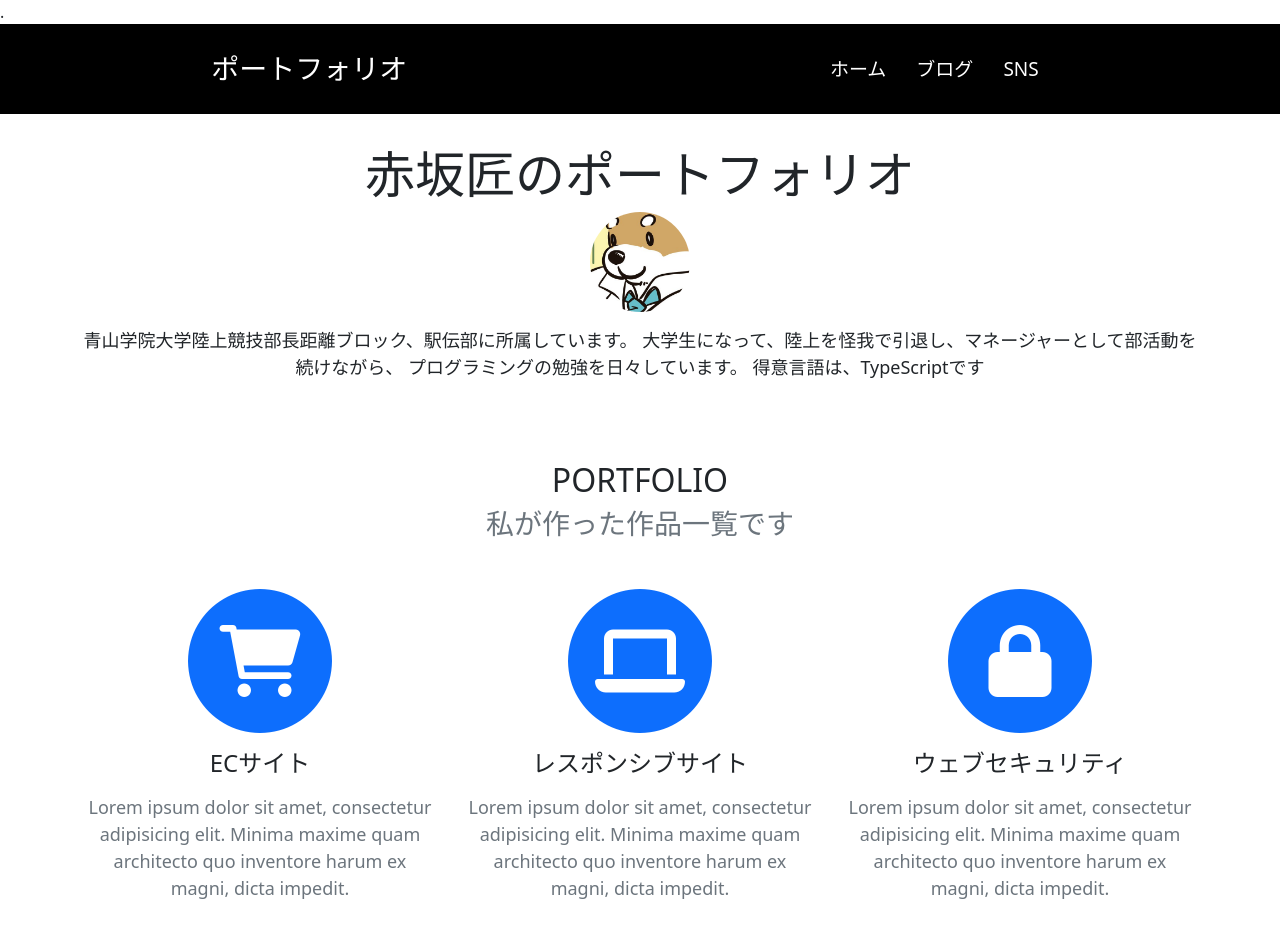
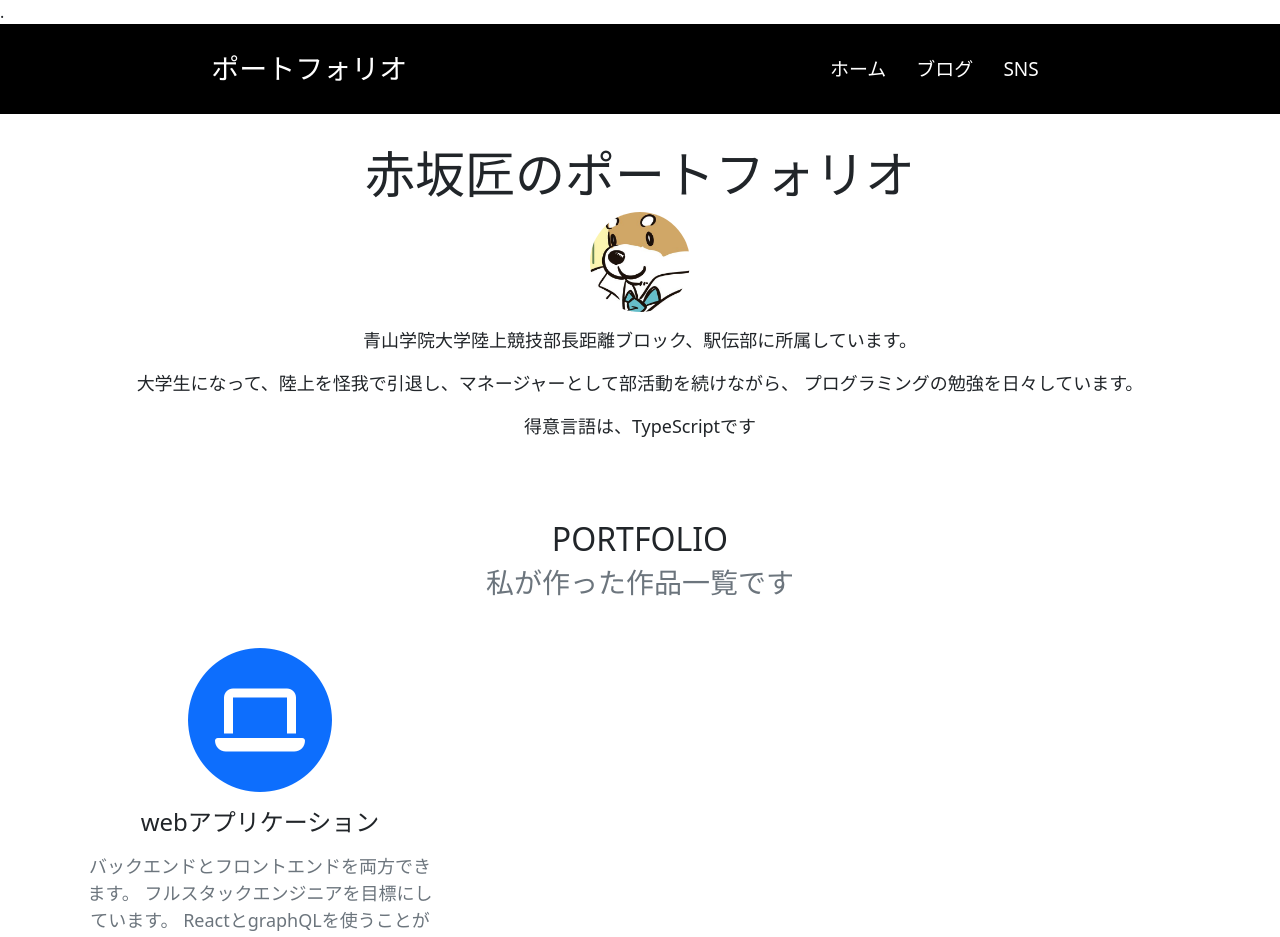
Before and after one commit to takumi12311123/portfolio, a React (Create React App) app: page / in a window 1280 px wide. Shown: the top 937 px of the page. Built offline with nearby package versions, Linux system fonts and the light colour scheme.

Commit message:
allskillを編集

```diff
--- a/src/component/AllSkill.jsx
+++ b/src/component/AllSkill.jsx
@@ -3,6 +3,8 @@ import reactImage from "../Images/react.png";
 import jsImage from "../Images/js.png";
 import graphqlImage from "../Images/graphql.png";
 import typescriptImage from "../Images/TypeScript.png";
+import pythonImage from "../Images/python.png";
+import fastAPIImage from "../Images/fastapi-1.svg";
 
 export const AllSkill = () => {
   return (
@@ -12,13 +14,18 @@ export const AllSkill = () => {
         <div class="row text-center">
           <div class="col-md-4 services">
             <img src={typescriptImage} />
-            <h4>TypeScript/JavaScript/Python</h4>
-            <p>TypeScript/JavaScript/Pythonがつかえます</p>
+            <h4>TypeScript</h4>
+            <p>TypeScriptがつかえます</p>
           </div>
           <div class="col-md-4 services">
             <img src={jsImage} />
             <h4>JavaScript</h4>
             <p>JavaScriptがつかえます</p>
+          </div>
+          <div class="col-md-4 services">
+            <img src={pythonImage} />
+            <h4>Python</h4>
+            <p>Pythonがつかえます</p>
           </div>
           <div class="col-md-4 services">
             <img src={reactImage} />
@@ -30,6 +37,11 @@ export const AllSkill = () => {
             <h4>GraphQL</h4>
             <p>GraphQLがつかえます</p>
           </div>
+          <div class="col-md-4 services">
+            <img src={fastAPIImage} />
+            <h4>fastAPI</h4>
+            <p>fastAPIがつかえます</p>
+          </div>
         </div>
       </div>
     </section>
--- a/src/component/HomePage.jsx
+++ b/src/component/HomePage.jsx
@@ -5,19 +5,20 @@ import jsImage from "../Images/js.png";
 import firebaseImage from "../Images/firebase.jpg";
 import profileImage from "../Images/sibainu.jpg";
 import typescriptImage from "../Images/TypeScript.png";
+import graphqlImage from "../Images/graphql.png";
+import { Link } from "react-router-dom";
 
 export const HomePage = () => {
   return (
     <div className="container text-center">
       <h1>赤坂匠のポートフォリオ</h1>
-
       <img src={profileImage} className="profileImage" />
-
+      <p>青山学院大学陸上競技部長距離ブロック、駅伝部に所属しています。</p>
       <p>
-        青山学院大学陸上競技部長距離ブロック、駅伝部に所属しています。
         大学生になって、陸上を怪我で引退し、マネージャーとして部活動を続けながら、
-        プログラミングの勉強を日々しています。 得意言語は、TypeScriptです
+        プログラミングの勉強を日々しています。
       </p>
+      <p>得意言語は、TypeScriptです</p>
 
       <section class="page-section" id="services">
         <div className="service">
@@ -27,47 +28,22 @@ export const HomePage = () => {
               私が作った作品一覧です
             </h3>
           </div>
-          <div class="row text-center">
-            <div class="col-md-4">
-              <span class="fa-stack fa-4x">
-                <i class="fas fa-circle fa-stack-2x text-primary"></i>
-                <i class="fas fa-shopping-cart fa-stack-1x fa-inverse"></i>
-              </span>
-              <h4 class="my-3">ECサイト</h4>
-              <p class="text-muted">
-                Lorem ipsum dolor sit amet, consectetur adipisicing elit. Minima
-                maxime quam architecto quo inventore harum ex magni, dicta
-                impedit.
-              </p>
-            </div>
+          <div class="row text-center" textAlign="center">
             <div class="col-md-4">
               <span class="fa-stack fa-4x">
                 <i class="fas fa-circle fa-stack-2x text-primary"></i>
                 <i class="fas fa-laptop fa-stack-1x fa-inverse"></i>
               </span>
-              <h4 class="my-3">レスポンシブサイト</h4>
+              <h4 class="my-3">webアプリケーション</h4>
               <p class="text-muted">
-                Lorem ipsum dolor sit amet, consectetur adipisicing elit. Minima
-                maxime quam architecto quo inventore harum ex magni, dicta
-                impedit.
-              </p>
-            </div>
-            <div class="col-md-4">
-              <span class="fa-stack fa-4x">
-                <i class="fas fa-circle fa-stack-2x text-primary"></i>
-                <i class="fas fa-lock fa-stack-1x fa-inverse"></i>
-              </span>
-              <h4 class="my-3">ウェブセキュリティ</h4>
-              <p class="text-muted">
-                Lorem ipsum dolor sit amet, consectetur adipisicing elit. Minima
-                maxime quam architecto quo inventore harum ex magni, dicta
-                impedit.
+                バックエンドとフロントエンドを両方できます。
+                フルスタックエンジニアを目標にしています。
+                ReactとgraphQLを使うことが多いです。
               </p>
             </div>
           </div>
         </div>
       </section>
-
       <section id="skill">
         <div class="text-center">
           <h1 class="title">スキル</h1>
@@ -83,14 +59,16 @@ export const HomePage = () => {
               <p>Reactがつかえます</p>
             </div>
             <div class="col-md-4 services">
-              <img src={jsImage} />
+              <img src={graphqlImage} />
               <h4>GraphQL/fastAPI/Django</h4>
               <p>GraphQL/fastAPI/Djangoがつかえます</p>
             </div>
           </div>
-          <button src="/skill" type="button" class="btn btn-primary">
-            スキル一覧
-          </button>
+          <Link to={`/skills`}>
+            <button type="button" class="btn btn-primary">
+              スキル一覧
+            </button>
+          </Link>
         </div>
       </section>
     </div>
```
Also changed, not shown: src/Images/fastapi-1.svg (added), src/Images/python.png (added).
